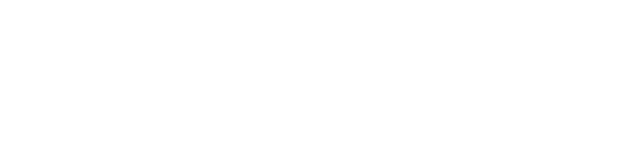
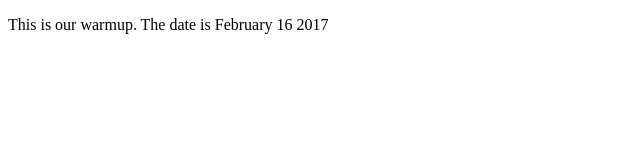
Before and after one commit to NickMcKendry/warmup2, a plain HTML site: page index.html in a window 1280 px wide. Shown: the whole page, without its empty margins (0-640 px from the left). Drawn offline with Linux system fonts and the light colour scheme.

Commit message:
added title and message

```diff
--- a/index.html
+++ b/index.html
@@ -3,10 +3,14 @@
 
 <head>
 
+  <title>Warmup 2</title>
+
 </head>
 
 <body>
 
+  <p>This is our warmup. The date is February 16 2017</p>
+
 </body>
 
 </html>
```
